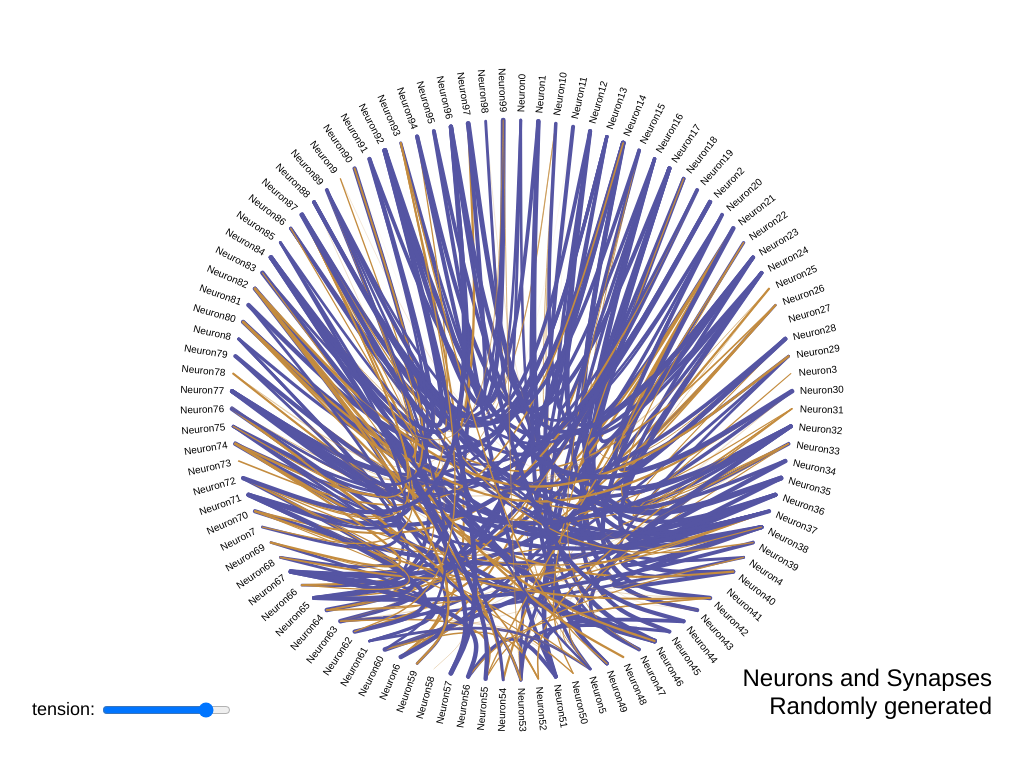
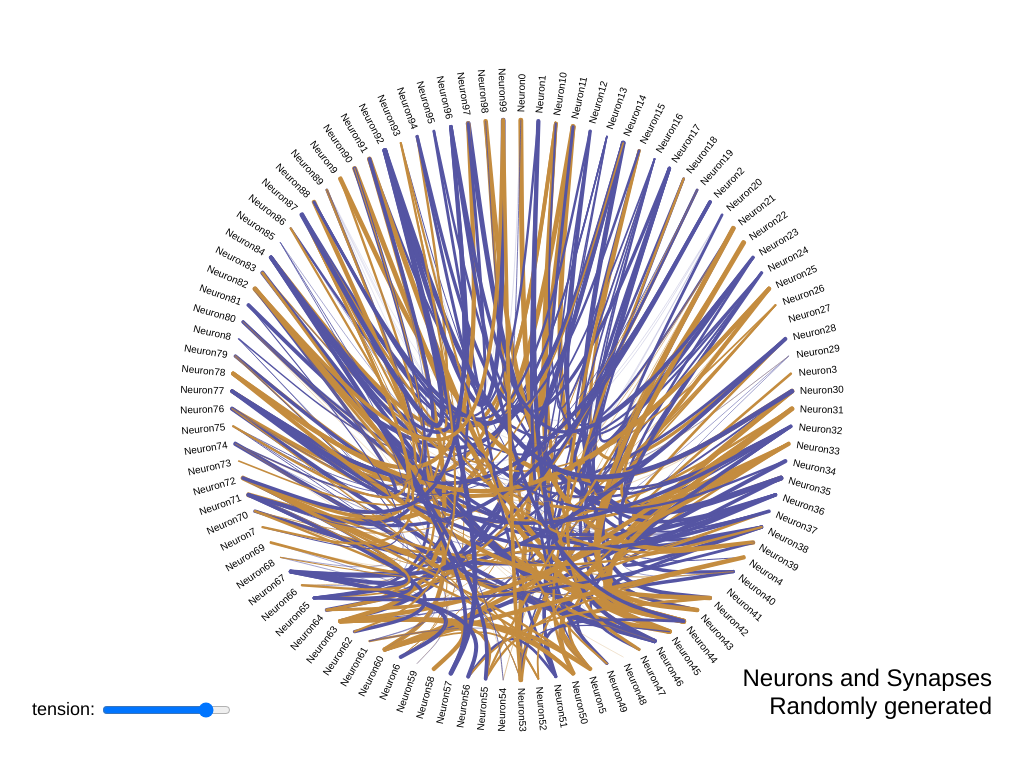
Before and after one commit to evandentremont/NeuronAI, a plain HTML site: page index.html in a window 1280 px wide. Shown: the whole page, without its empty margins (128-1150 px from the left). Drawn offline with Linux system fonts and the light colour scheme.

Commit message:
Fixed a flaw with the width.

```diff
--- a/index.html
+++ b/index.html
@@ -118,7 +118,7 @@ console.log(nodes);
       .attr("class", function(d) { return "link source-" + d.source.key + " target-" + d.target.key; })
 
       .attr("stroke-width", function(d) {
-         return (100 + d.source.size) / 200*5;
+         return Math.abs(d.source.size) / 100*5;
       })
 
       .attr("stroke", function(d) {
```
